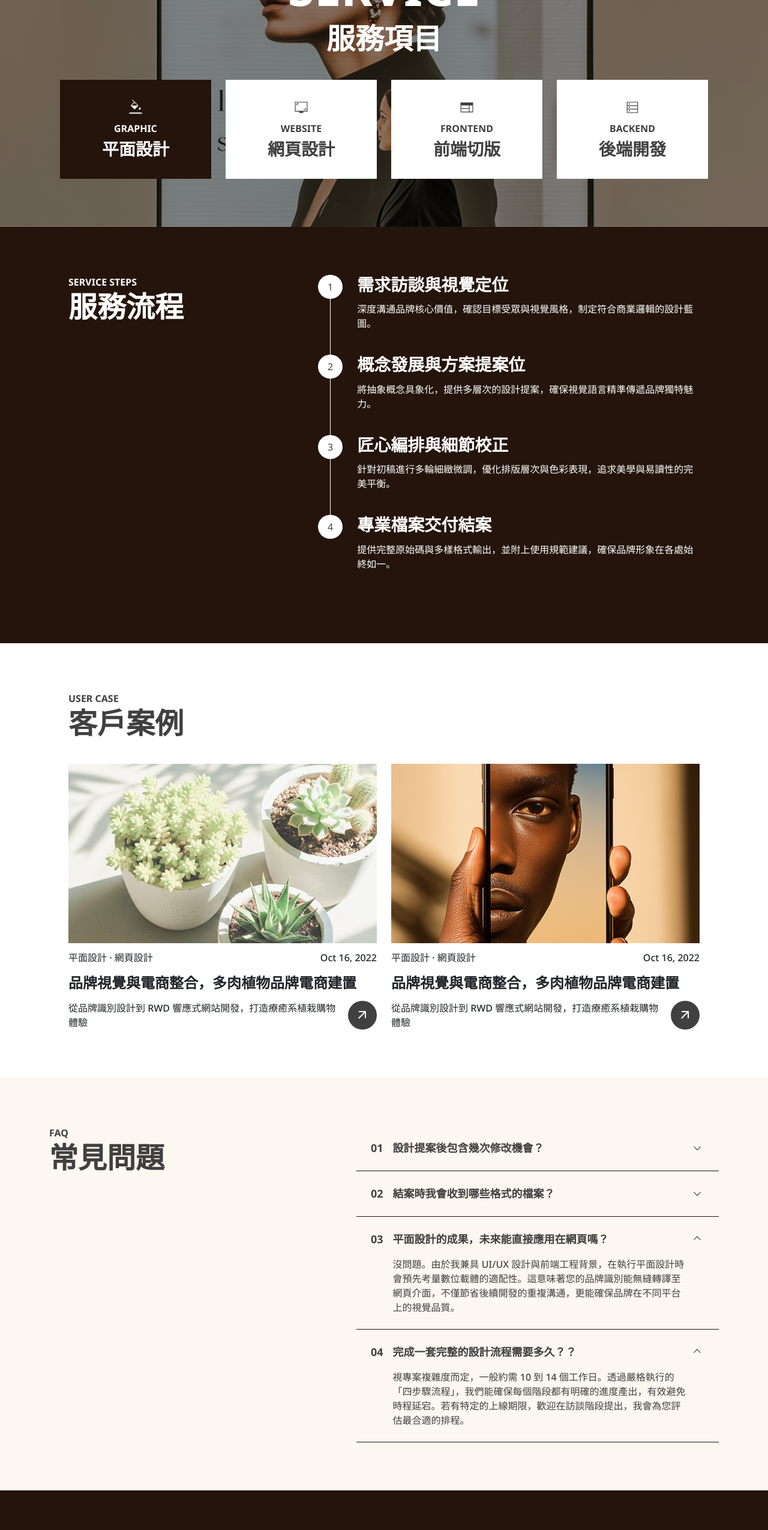
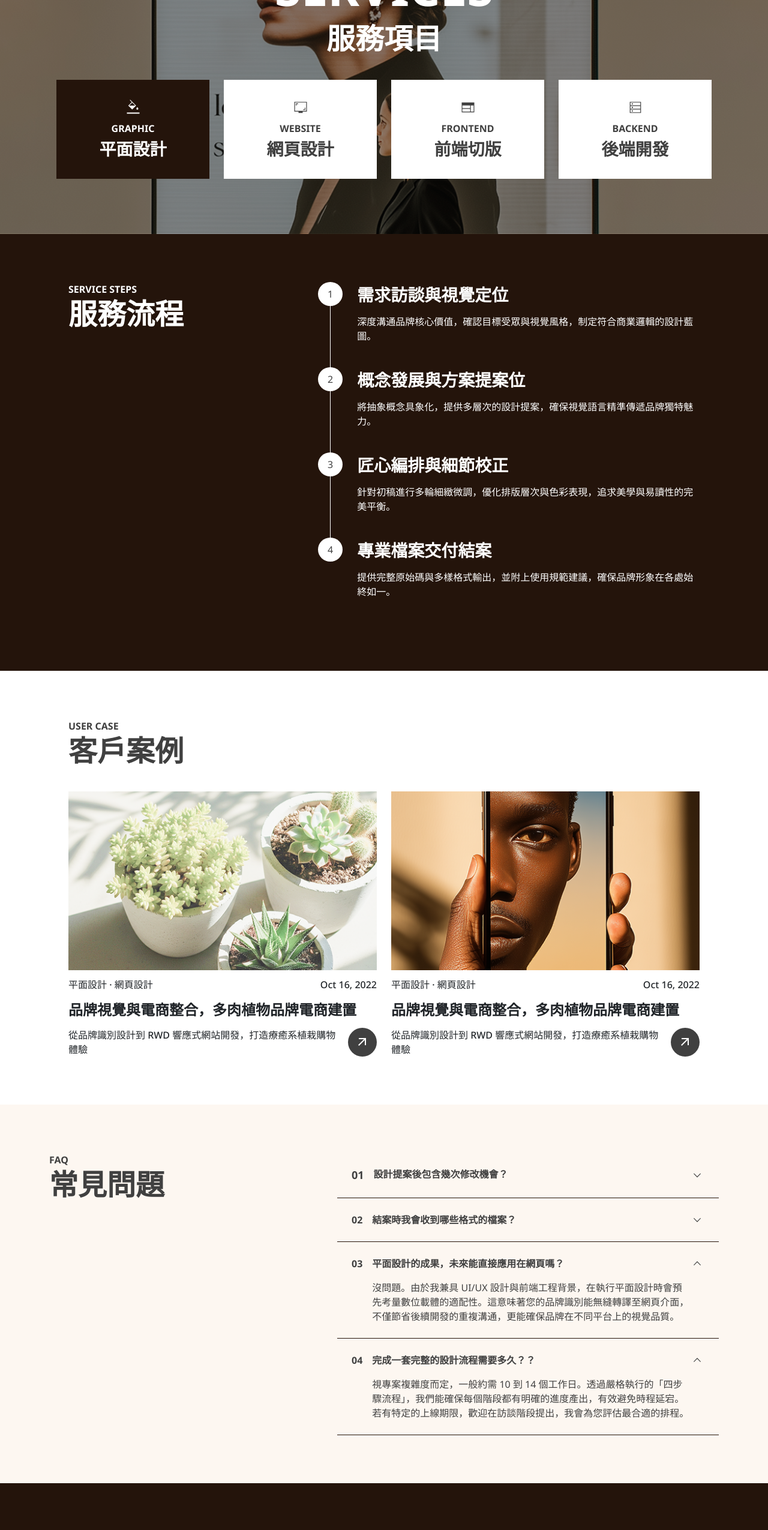
Before and after one commit to joseph-kyuu/2026-personal-blog-3, a plain HTML site: page service.html in a window 1280 px wide. Shown: the part 200-2750 px from the top of the page at 60% size. Drawn offline with nearby package versions, Linux system fonts and the light colour scheme.

Commit message:
feat:新增 service.html 的 RWD

```diff
--- a/service.html
+++ b/service.html
@@ -67,14 +67,14 @@
         </a>
       </nav>
       <!-- hero -->
-      <section class="text-center py-md-24 py-25 bg-project bg-md-project">
+      <section class="text-center py-md-24 py-25 bg-service bg-md-service">
         <!-- 標題、服務項目 -->
         <div class="container">
           <!-- 標題 -->
-          <div class="mb-25">
+          <div class="mb-md-25 mb-8">
             <div class="mb-2">
               <h2 class="fs-x-large fs-md-xxx-large neutral-0 fw-bold lh-1p2">
-                SERVICE
+                SERVICES
               </h2>
             </div>
             <h2 class="fs-x-large fs-md-xx-large neutral-0 fw-bold lh-1p2">
@@ -82,14 +82,15 @@
             </h2>
           </div>
           <!-- 服務項目 -->
-          <ul class="list-unstyled d-flex justify-content-center">
+          <ul class="list-unstyled d-flex justify-content-center flex-wrap">
             <!-- 平面設計 -->
-            <li class="me-8">
+            <li class="px-md-6 px-41 mb-6 flex-grow-1">
               <a
-                class="bg-neutral-0 p-27 service-item service-item-active"
+                class="bg-neutral-0 p-md-27 py-3 px-6 service-item service-item-active"
                 href="#"
               >
-                <div class="mb-6">
+                <!-- 圖片 -->
+                <div class="mb-md-6 mb-1">
                   <svg
                     width="28"
                     height="28"
@@ -103,16 +104,19 @@
                     />
                   </svg>
                 </div>
-                <div class="px-40">
-                  <h3 class="fs-xxx-small fw-bold mb-2">GRAPHIC</h3>
-                  <h3 class="fs-medium fw-bold">平面設計</h3>
+                <div class="px-md-40 px-6">
+                  <h3 class="fs-md-xxx-small fs-xxxx-small fw-bold mb-2">
+                    GRAPHIC
+                  </h3>
+                  <h3 class="fs-md-medium fs-small fw-bold">平面設計</h3>
                 </div>
               </a>
             </li>
             <!-- 網頁設計 -->
-            <li class="me-8">
-              <a class="bg-neutral-0 p-27 service-item" href="#">
-                <div class="mb-6">
+            <li class="px-md-6 px-41 mb-6 flex-grow-1">
+              <a class="bg-neutral-0 p-md-27 py-3 px-6 service-item" href="#">
+                <!-- 圖片 -->
+                <div class="mb-md-6 mb-1">
                   <svg
                     width="28"
                     height="28"
@@ -126,16 +130,19 @@
                     />
                   </svg>
                 </div>
-                <div class="px-40">
-                  <h3 class="fs-xxx-small fw-bold mb-2">WEBSITE</h3>
-                  <h3 class="fs-medium fw-bold">網頁設計</h3>
+                <div class="px-md-40 px-6">
+                  <h3 class="fs-md-xxx-small fs-xxxx-small fw-bold mb-2">
+                    WEBSITE
+                  </h3>
+                  <h3 class="fs-md-medium fs-small fw-bold">網頁設計</h3>
                 </div>
               </a>
             </li>
             <!-- 前端切版 -->
-            <li class="me-8">
-              <a class="bg-neutral-0 p-27 service-item" href="#">
-                <div class="mb-6">
+            <li class="px-md-6 px-41 mb-6 flex-grow-1">
+              <a class="bg-neutral-0 p-md-27 py-3 px-6 service-item" href="#">
+                <!-- 圖片  -->
+                <div class="mb-md-6 mb-1">
                   <svg
                     width="28"
                     height="28"
@@ -149,16 +156,18 @@
                     />
                   </svg>
                 </div>
-                <div class="px-40">
-                  <h3 class="fs-xxx-small fw-bold mb-2">FRONTEND</h3>
-                  <h3 class="fs-medium fw-bold">前端切版</h3>
+                <div class="px-md-40 px-6">
+                  <h3 class="fs-md-xxx-small fs-xxxx-small fw-bold mb-2">
+                    FRONTEND
+                  </h3>
+                  <h3 class="fs-md-medium fs-small fw-bold">前端切版</h3>
                 </div>
               </a>
             </li>
             <!-- 後端開發 -->
-            <li>
-              <a class="bg-neutral-0 p-27 service-item" href="#">
-                <div class="mb-6">
+            <li class="px-md-6 px-41 mb-6 flex-grow-1">
+              <a class="bg-neutral-0 p-md-27 py-3 px-6 service-item" href="#">
+                <div class="mb-md-6 mb-1">
                   <svg
                     width="28"
                     height="28"
@@ -172,9 +181,11 @@
                     />
                   </svg>
                 </div>
-                <div class="px-40">
-                  <h3 class="fs-xxx-small fw-bold mb-2">BACKEND</h3>
-                  <h3 class="fs-medium fw-bold">後端開發</h3>
+                <div class="px-md-40 px-6">
+                  <h3 class="fs-md-xxx-small fs-xxxx-small fw-bold mb-2">
+                    BACKEND
+                  </h3>
+                  <h3 class="fs-md-medium fs-small fw-bold">後端開發</h3>
                 </div>
               </a>
             </li>
@@ -185,13 +196,21 @@
     <!-- main -->
     <main>
       <!-- 服務流程 -->
-      <section class="bg-primary-900 py-24">
+      <section class="bg-primary-900 py-md-24 py-25">
         <!-- 標題、流程 -->
-        <div class="container d-flex justify-content-between max-md-w-1076">
+        <div
+          class="container d-flex justify-content-between max-md-w-1076 flex-column flex-lg-row align-items-center align-items-lg-start"
+        >
           <!-- 標題 -->
-          <div>
-            <h3 class="fs-xxx-small neutral-0 fw-bold lh-1p5">SERVICE STEPS</h3>
-            <h3 class="neutral-0 fs-xx-large fw-bold lh-1p2">服務流程</h3>
+          <div class="mb-8 mb-lg-0">
+            <h3
+              class="fs-md-xxx-small fs-xxxx-small neutral-0 fw-bold lh-1p5 text-center text-lg-start"
+            >
+              SERVICE STEPS
+            </h3>
+            <h3 class="neutral-0 fs-md-xx-large fs-x-large fw-bold lh-1p2">
+              服務流程
+            </h3>
           </div>
           <!-- 流程 -->
           <div>
@@ -206,11 +225,11 @@
                 <!-- 流程內容 -->
                 <div class="pb-25">
                   <div class="mb-6">
-                    <h4 class="neutral-0 fs-medium fw-bold">
+                    <h4 class="neutral-0 fs-md-medium fs-small fw-bold lh-1p5">
                       需求訪談與視覺定位
                     </h4>
                   </div>
-                  <p class="neutral-0 fw-medium">
+                  <p class="neutral-0 fs-md-xxx-small fs-xxxx-small">
                     深度溝通品牌核心價值，確認目標受眾與視覺風格，制定符合商業邏輯的設計藍圖。
                   </p>
                 </div>
@@ -225,11 +244,11 @@
                 <!-- 流程內容 -->
                 <div class="pb-25">
                   <div class="mb-6">
-                    <h4 class="neutral-0 fs-medium fw-bold">
+                    <h4 class="neutral-0 fs-md-medium fs-small fw-bold lh-1p5">
                       概念發展與方案提案位
                     </h4>
                   </div>
-                  <p class="neutral-0 fw-medium">
+                  <p class="neutral-0 fs-md-xxx-small fs-xxxx-small">
                     將抽象概念具象化，提供多層次的設計提案，確保視覺語言精準傳遞品牌獨特魅力。
                   </p>
                 </div>
@@ -244,11 +263,11 @@
                 <!-- 流程內容 -->
                 <div class="pb-25">
                   <div class="mb-6">
-                    <h4 class="neutral-0 fs-medium fw-bold">
+                    <h4 class="neutral-0 fs-md-medium fs-small fw-bold lh-1p5">
                       匠心編排與細節校正
                     </h4>
                   </div>
-                  <p class="neutral-0 fw-medium">
+                  <p class="neutral-0 fs-md-xxx-small fs-xxxx-small">
                     針對初稿進行多輪細緻微調，優化排版層次與色彩表現，追求美學與易讀性的完美平衡。
                   </p>
                 </div>
@@ -262,11 +281,11 @@
                 <!-- 流程內容 -->
                 <div class="pb-25">
                   <div class="mb-6">
-                    <h4 class="neutral-0 fs-medium fw-bold">
+                    <h4 class="neutral-0 fs-md-medium fs-small fw-bold lh-1p5">
                       專業檔案交付結案
                     </h4>
                   </div>
-                  <p class="neutral-0 fw-medium">
+                  <p class="neutral-0 fs-md-xxx-small fs-xxxx-small">
                     提供完整原始碼與多樣格式輸出，並附上使用規範建議，確保品牌形象在各處始終如一。
                   </p>
                 </div>
@@ -276,17 +295,19 @@
         </div>
       </section>
       <!-- 客戶案例 -->
-      <section class="py-24 bg-neutral-0">
+      <section class="py-md-24 py-25 bg-neutral-0">
         <div class="container max-md-w-1076">
           <!-- 標題 -->
           <div class="mb-25">
-            <h3 class="fs-xxx-small fw-bold lh-1p5">USER CASE</h3>
-            <h3 class="fs-xx-large fw-bold lh-1p2">客戶案例</h3>
+            <h3 class="fs-md-xxx-small fs-xxxx-small fw-bold lh-1p5">
+              USER CASE
+            </h3>
+            <h3 class="fs-md-xx-large fs-x-large fw-bold lh-1p2">客戶案例</h3>
           </div>
           <!-- 案例 -->
-          <ul class="list-unstyled d-flex">
+          <ul class="list-unstyled d-flex flex-md-row flex-column">
             <!-- 案例一 -->
-            <li class="me-md-8 me-6 min-w-260">
+            <li class="me-md-8 mb-6 mb-md-0 min-w-260">
               <div class="card border-0">
                 <!-- 圖片 -->
                 <div class="mb-lg-6 mb-2">
@@ -395,27 +416,30 @@
         </div>
       </section>
       <!-- 常見問題 -->
-      <section class="py-24">
-        <div class="container d-flex justify-content-between">
+      <section class="py-md-24 py-25">
+        <div
+          class="container d-flex justify-content-between flex-column flex-lg-row"
+        >
           <!-- 標題 -->
-          <div class="mb-25">
-            <h3 class="fs-xxx-small fw-bold lh-1p5">FAQ</h3>
-            <h3 class="fs-xx-large fw-bold lh-1p2">常見問題</h3>
+          <div class="mb-25 text-center text-lg-start">
+            <h3 class="fs-md-xxx-small fs-xxxx-small fw-bold lh-1p5">FAQ</h3>
+            <h3 class="fs-md-xx-large fs-x-large fw-bold lh-1p2">常見問題</h3>
           </div>
-          <ul class="max-w-636">
+          <!-- 問題 -->
+          <ul class="list-unstyled max-w-636">
             <!-- 問題一 -->
             <li
-              class="d-flex justify-content-between border-bottom p-8 border-primary-900"
+              class="d-flex justify-content-between border-bottom p-md-8 p-3 border-primary-900"
             >
               <!-- 編號、內容 -->
               <div class="d-flex">
                 <div class="me-3">
                   <!-- 編號 -->
-                  <p class="fs-xx-small fw-bold">01</p>
+                  <p class="fs-md-xx-small fs-xxx-small fw-bold">01</p>
                 </div>
                 <!-- 內容 -->
                 <div>
-                  <p class="fs-xx-small fw-bold">
+                  <p class="s-md-xx-small fs-xxx-small fw-bold">
                     設計提案後包含幾次修改機會？
                   </p>
                 </div>
@@ -429,17 +453,17 @@
             </li>
             <!-- 問題二 -->
             <li
-              class="d-flex justify-content-between border-bottom p-8 border-primary-900"
+              class="d-flex justify-content-between border-bottom p-md-8 p-3 border-primary-900"
             >
               <!-- 編號、內容 -->
               <div class="d-flex">
                 <div class="me-3">
                   <!-- 編號 -->
-                  <p class="fs-xx-small fw-bold">02</p>
+                  <p class="s-md-xx-small fs-xxx-small fw-bold">02</p>
                 </div>
                 <!-- 內容 -->
                 <div>
-                  <p class="fs-xx-small fw-bold">
+                  <p class="s-md-xx-small fs-xxx-small fw-bold">
                     結案時我會收到哪些格式的檔案？
                   </p>
                 </div>
@@ -453,22 +477,22 @@
             </li>
             <!-- 問題三 -->
             <li
-              class="d-flex justify-content-between align-items-start border-bottom p-8 border-primary-900"
+              class="d-flex justify-content-between align-items-start border-bottom p-md-8 p-3 border-primary-900"
             >
               <!-- 編號、內容 -->
               <div class="d-flex">
                 <div class="me-3">
                   <!-- 編號 -->
-                  <p class="fs-xx-small fw-bold">03</p>
+                  <p class="s-md-xx-small fs-xxx-small fw-bold">03</p>
                 </div>
                 <!-- 內容 -->
                 <div>
-                  <div class="mb-3">
-                    <p class="fs-xx-small fw-bold">
+                  <div class="mb-md-3 mb-2">
+                    <p class="s-md-xx-small fs-xxx-small fw-bold">
                       平面設計的成果，未來能直接應用在網頁嗎？
                     </p>
                   </div>
-                  <p class="fs-xxx-small fw-medium">
+                  <p class="fs-xxx-small">
                     沒問題。由於我兼具 UI/UX
                     設計與前端工程背景，在執行平面設計時會預先考量數位載體的適配性。這意味著您的品牌識別能無縫轉譯至網頁介面，不僅節省後續開發的重複溝通，更能確保品牌在不同平台上的視覺品質。
                   </p>
@@ -483,22 +507,22 @@
             </li>
             <!-- 問題四 -->
             <li
-              class="d-flex justify-content-between align-items-start border-bottom p-8 border-primary-900"
+              class="d-flex justify-content-between align-items-start border-bottom p-md-8 p-3 border-primary-900"
             >
               <!-- 編號、內容 -->
               <div class="d-flex">
                 <div class="me-3">
                   <!-- 編號 -->
-                  <p class="fs-xx-small fw-bold">04</p>
+                  <p class="s-md-xx-small fs-xxx-small fw-bold">04</p>
                 </div>
                 <!-- 內容 -->
                 <div>
-                  <div class="mb-3">
-                    <p class="fs-xx-small fw-bold">
+                  <div class="mb-md-3 mb-2">
+                    <p class="s-md-xx-small fs-xxx-small fw-bold">
                       完成一套完整的設計流程需要多久？？
                     </p>
                   </div>
-                  <p class="fs-xxx-small fw-medium">
+                  <p class="fs-xxx-small">
                     視專案複雜度而定，一般約需 10 到 14
                     個工作日。透過嚴格執行的「四步驟流程」，我們能確保每個階段都有明確的進度產出，有效避免時程延宕。若有特定的上線期限，歡迎在訪談階段提出，我會為您評估最合適的排程。
                   </p>
```
Also changed, not shown: all.css, img/service_banner_mobile.png (added).
